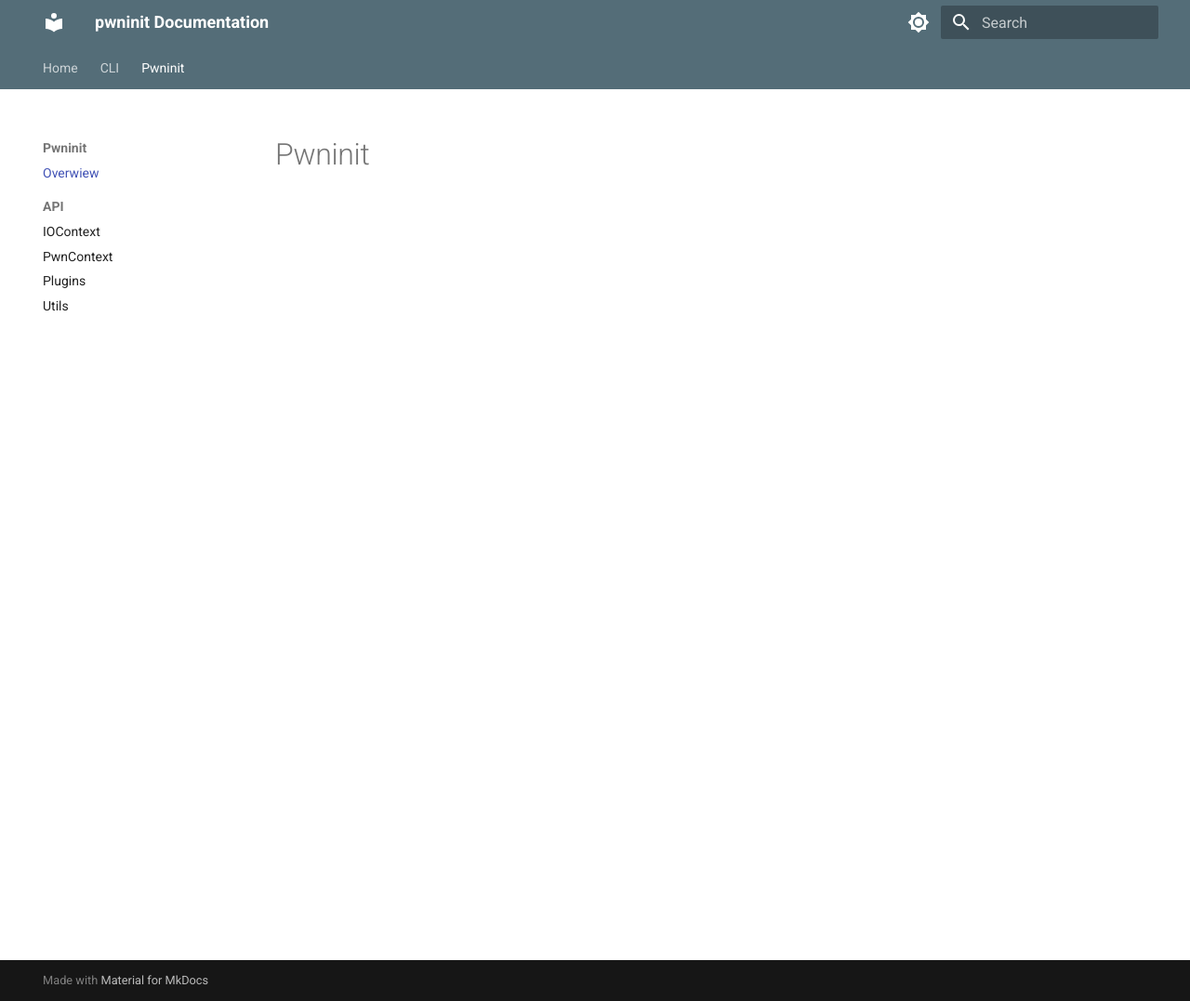
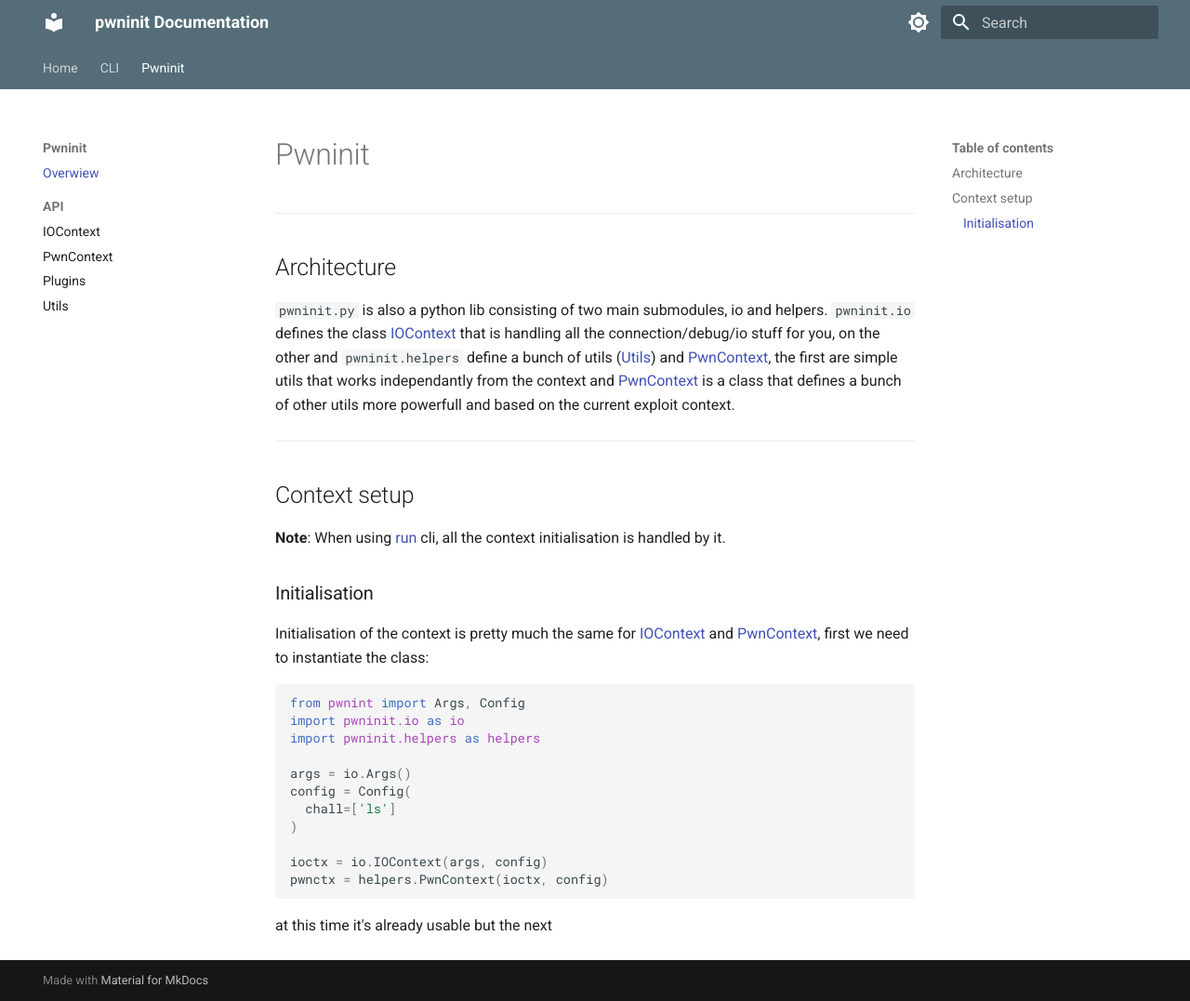
Before and after one commit to Super-Botman/pwninit.py, an MkDocs documentation site: the page built from docs/pwninit/index.md, in a window 1280 px wide and 1077 px high. Shown: the whole window at 93% size. Built offline with MkDocs 1.6.1 and Material for MkDocs 9.7.7, drawn with Linux system fonts in a browser that asks for light colours.

Commit message:
improved doc

````diff
--- a/docs/pwninit/index.md
+++ b/docs/pwninit/index.md
@@ -1 +1,32 @@
 # Pwninit
+
+---
+
+## Architecture
+
+`pwninit.py` is also a python lib consisting of two main submodules, io and helpers.
+`pwninit.io` defines the class [IOContext](io) that is handling all the connection/debug/io stuff for you, on the other and `pwninit.helpers` define a bunch of utils ([Utils](utils)) and [PwnContext](pwncontext), the first are simple utils that works independantly from the context and [PwnContext](pwncontext) is a class that defines a bunch of other utils more powerfull and based on the current exploit context.
+
+---
+
+## Context setup
+**Note**:
+When using [run](/cli/intro#run-exploit-execution) cli, all the context initialisation is handled by it.
+
+### Initialisation
+Initialisation of the context is pretty much the same for [IOContext](io) and [PwnContext](pwncontext), first we need to instantiate the class:
+```py
+from pwnint import Args, Config
+import pwninit.io as io
+import pwninit.helpers as helpers
+
+args = io.Args()
+config = Config(
+  chall=['ls']
+)
+
+ioctx = io.IOContext(args, config)
+pwnctx = helpers.PwnContext(ioctx, config)
+```
+
+at this time it's already usable but the next
````
